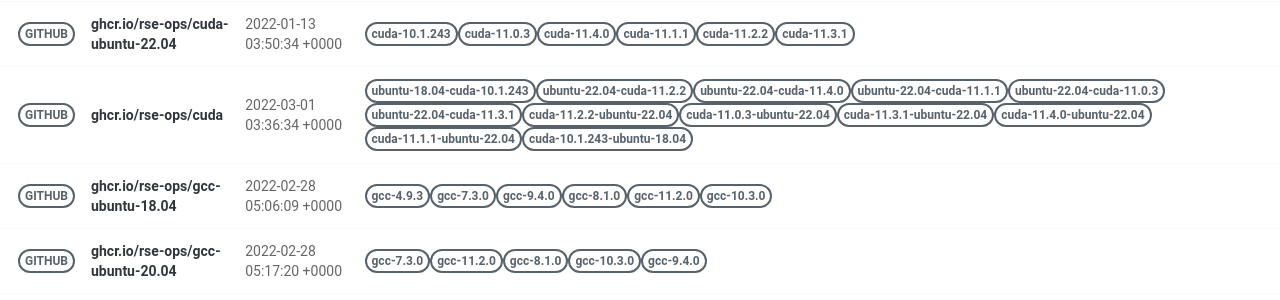
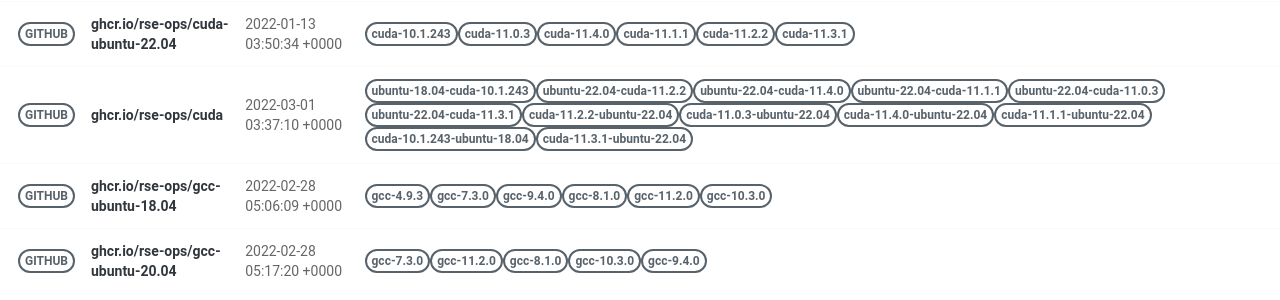
Before and after one commit to rse-ops/docker-images, a Jekyll site: the page built from pages/index.md, in a window 1280 px wide. Shown: the part 428-728 px from the top of the page. Built offline with Jekyll 4.4.1, drawn with Linux system fonts in a browser that asks for light colours; nearby versions of some CDN libraries.

Commit message:
Automated push to update library 2022-03-01

```diff
--- a/_library/ghcr.io-rse-ops-cuda.md
+++ b/_library/ghcr.io-rse-ops-cuda.md
@@ -1,7 +1,7 @@
 ---
 layout: container
 name: ghcr.io/rse-ops/cuda
-updated_at: 2022-03-01 03:36:34.200627
+updated_at: 2022-03-01 03:37:10.062073
 
 
 container_url: https://github.com/orgs/rse-ops/packages/container/package/cuda
```
Also changed, not shown: other parts of _library/ghcr.io-rse-ops-cuda.md (+3 -3 lines).
